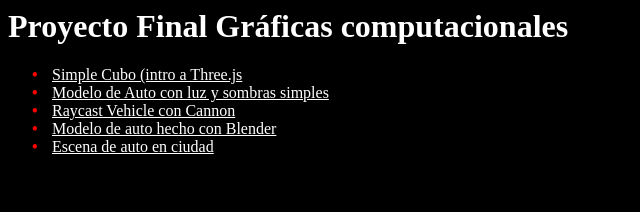
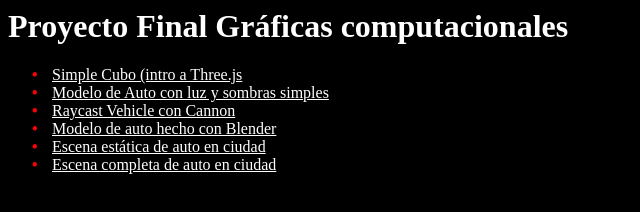
Before and after one commit to JaimeSolisS/CarSimulation-Threejs, a website: page public/index.html in a window 1280 px wide. Shown: the whole page, without its empty margins (0-640 px from the left). Drawn offline with Linux system fonts and the light colour scheme.

Commit message:
Add v5 to main index

```diff
--- a/public/index.html
+++ b/public/index.html
@@ -43,7 +43,12 @@
       </li>
       <li>
         <a href="/v4/index.html" style="color: white"
-          >Escena de auto en ciudad</a
+          >Escena estática de auto en ciudad</a
+        >
+      </li>
+      <li>
+        <a href="/v5/index.html" style="color: white"
+          >Escena completa de auto en ciudad</a
         >
       </li>
     </ul>
```
Also changed, not shown: public/v5/app.js (+4 -3 lines).
